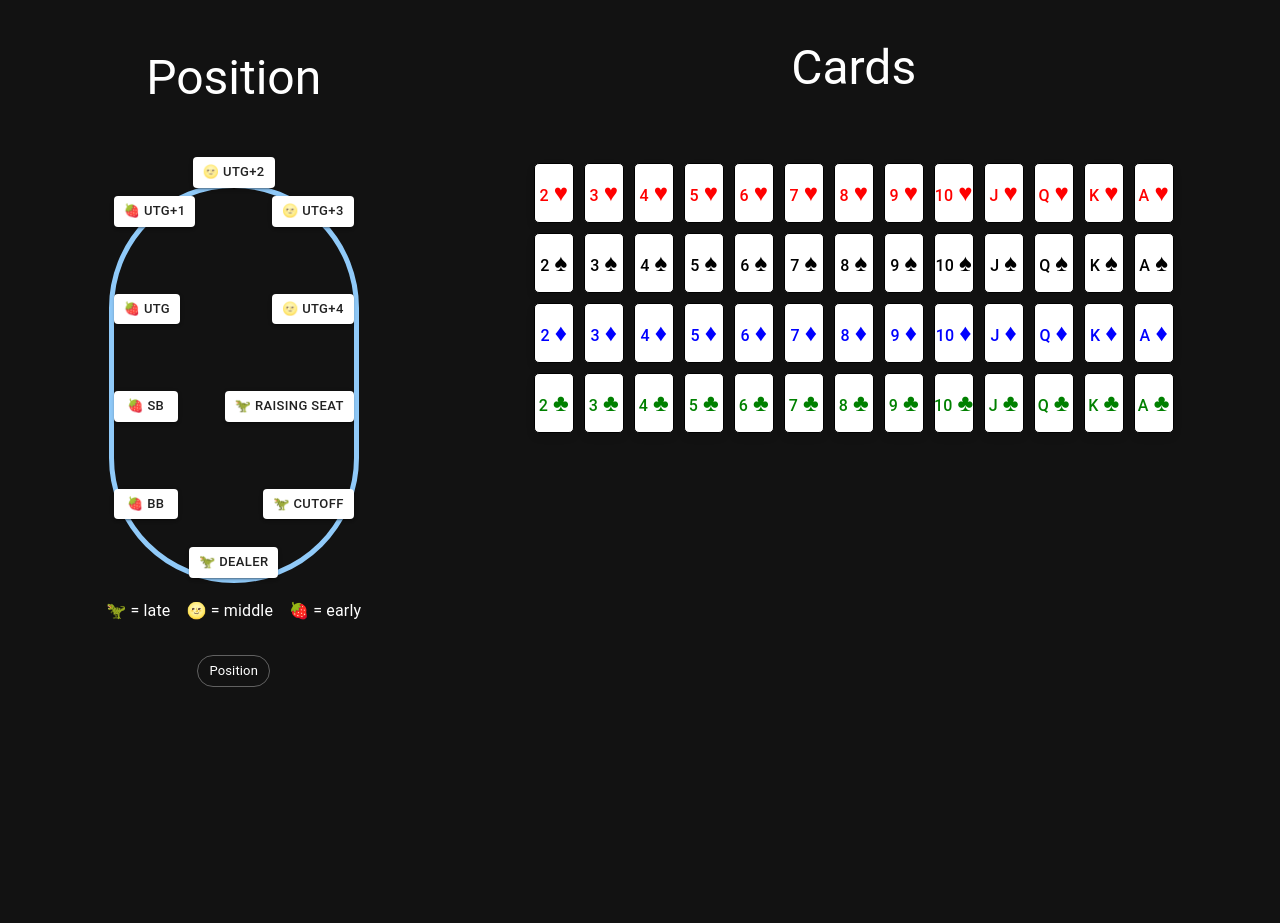
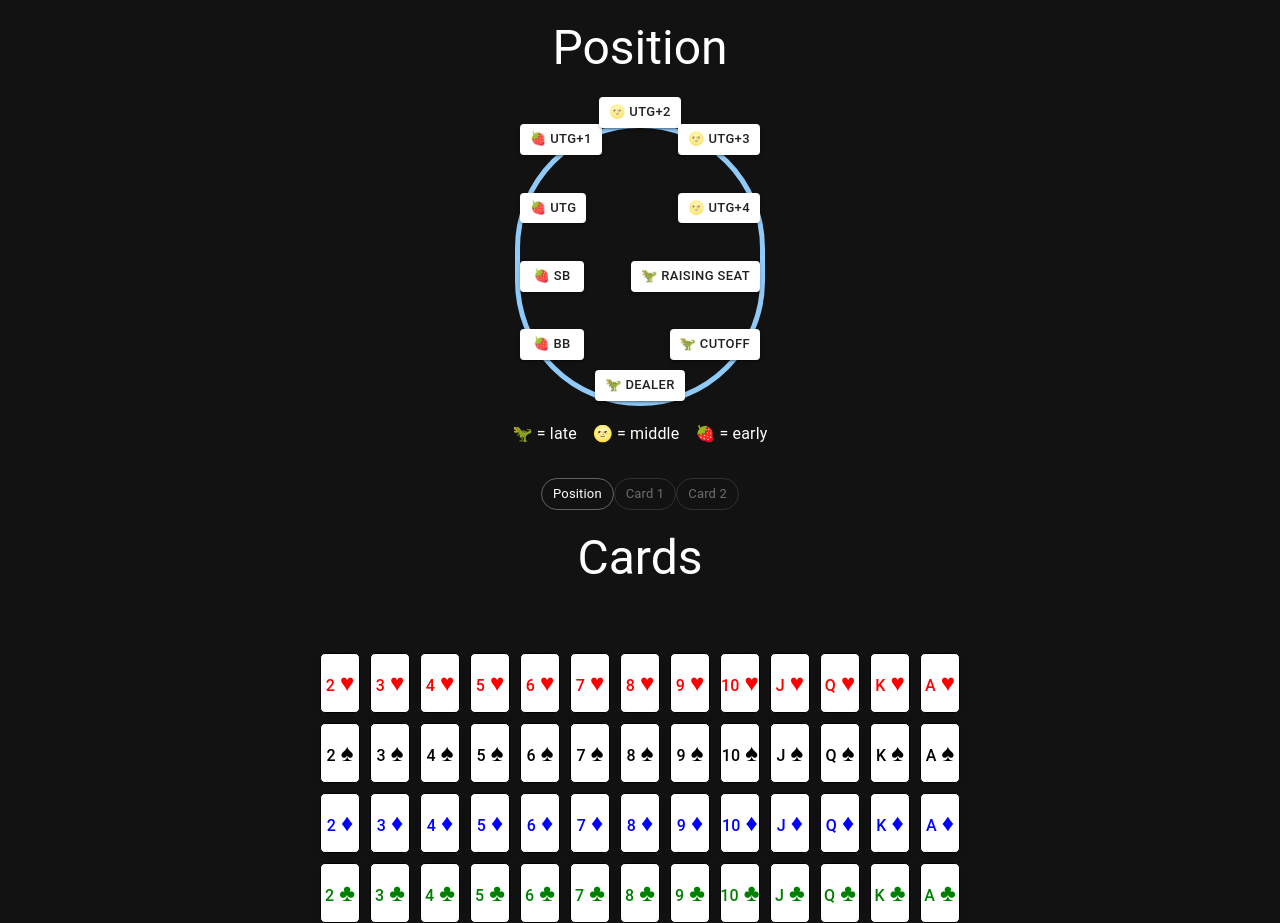
Before and after one commit to kr1st1n4gr0eg3r/holdem-position-play, a React (Create React App) app: page / in a window 1280 px wide. Before the commit the page ends 820 px from the top, so only its background shows below. Built offline with nearby package versions, Linux system fonts and the light colour scheme.

Commit message:
Logic to add card click state to chip

```diff
--- a/src/App.js
+++ b/src/App.js
@@ -1,14 +1,14 @@
 import React from 'react';
 import PokerTable from './components/PokerTable';
 import './css/App.css';
-import Cards from './components/Cards';
+// import Cards from './components/Cards';
 
 function App() {
   return (
     <div className="App">
       <div className="flexContainer">
         <PokerTable />
-        <Cards />
+        {/* <Cards /> */}
       </div>
     </div>
   );
--- a/src/components/Cards.js
+++ b/src/components/Cards.js
@@ -1,4 +1,4 @@
-import React from 'react';
+import React, { useState, useEffect } from 'react';
 import { Box, Typography } from '@mui/material';
 import '../css/cards.css';
 
@@ -29,7 +29,22 @@ const getColor = (suit) => {
   }
 };
 
-const Cards = () => {
+const Cards = ({ onCardSelection }) => {
+  const [selectedCards, setSelectedCards] = useState([]);
+
+  useEffect(() => {
+    onCardSelection(selectedCards);
+  }, [selectedCards, onCardSelection]);
+
+  const handleCardClick = (card) => {
+    if (selectedCards.length < 2) {
+      setSelectedCards([...selectedCards, card]);
+    } else {
+      const newSelection = [...selectedCards.slice(1), card];
+      setSelectedCards(newSelection);
+    }
+  };
+
   return (
     <Box className="cardsSection">
       <Typography variant="h3" component="h2" className="cardsTitle" gutterBottom>
@@ -38,7 +53,11 @@ const Cards = () => {
       <Box className="cardsContainer">
         {suits.map(suit => (
           ranks.map(rank => (
-            <Box key={`${rank.value}${suit}`} className="card">
+            <Box
+              key={`${rank.value}${suit}`}
+              className={`card ${selectedCards.includes(`${rank.value}${suit}`) ? 'selected' : ''}`}
+              onClick={() => handleCardClick(`${rank.value}${suit}`)}
+            >
               <Typography variant="h6">
                 <span className="rank" style={{ color: getColor(suit) }}>{rank.label}</span>
                 <span className="suit" style={{ color: getColor(suit) }}>{suit}</span>
--- a/src/components/PokerTable.js
+++ b/src/components/PokerTable.js
@@ -1,6 +1,7 @@
 import React, { useState } from 'react';
-import { Button, Typography, Box } from '@mui/material';
+import { Button, Typography, Box, Chip } from '@mui/material';
 import PositionChip from './PositionChip';
+import Cards from './Cards';
 import '../css/positions.css';
 
 const positions = [
@@ -18,6 +19,7 @@ const positions = [
 
 const PokerTable = () => {
   const [selectedPosition, setSelectedPosition] = useState({ id: '', label: '', category: '' });
+  const [selectedCards, setSelectedCards] = useState([]);
 
   const handleButtonClick = (id) => {
     let category = '';
@@ -33,13 +35,16 @@ const PokerTable = () => {
     setSelectedPosition({ id: position.id, label: position.label, category });
   };
 
+  const handleCardSelection = (cards) => {
+    setSelectedCards(cards);
+  };
+
   return (
-    <Box className="pokerTable">
-    <div className="positionTitle">
-      <Typography variant="h3" component="h2" gutterBottom>
+    <Box className="pokerTableContainer">
+      <Typography variant="h3" component="h2" className="cardsTitle" gutterBottom>
         Position
       </Typography>
-      </div>
+      <Box className="pokerTable">
         <Box className="tableBackground">
           {positions.map((pos) => (
             <Button
@@ -55,6 +60,7 @@ const PokerTable = () => {
             </Button>
           ))}
         </Box>
+
       <Box sx={{ display: 'flex', justifyContent: 'center', alignItems: 'center' }}>
         <Typography component="div" sx={{ display: 'flex', gap: 2 }}>
           <p>🦖 = late</p>
@@ -68,6 +74,10 @@ const PokerTable = () => {
           label={selectedPosition.label}
           category={selectedPosition.category}
         />
+        <Chip label={selectedCards[0] || "Card 1"} variant="outlined" disabled={!selectedCards[0]} />
+        <Chip label={selectedCards[1] || "Card 2"} variant="outlined" disabled={!selectedCards[1]} />
+      </Box>
+      <Cards onCardSelection={handleCardSelection} />
     </Box>
     </Box>
   );
```
Lines whose indentation alone changed are shown as unchanged.
